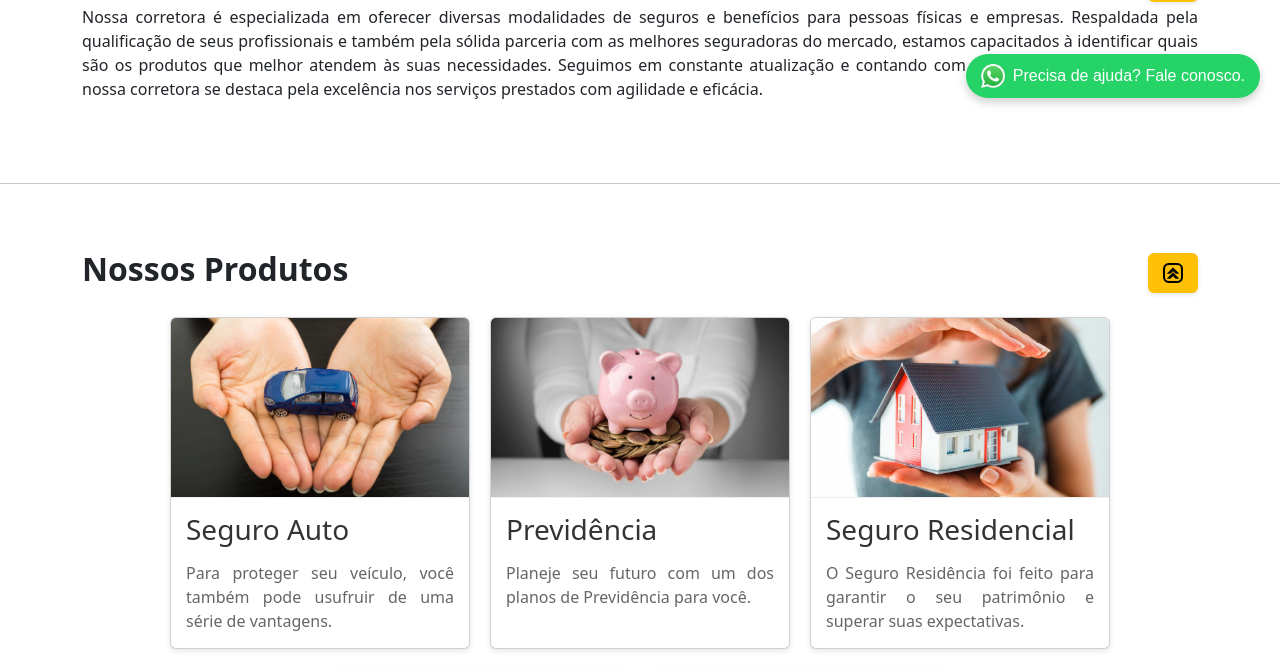
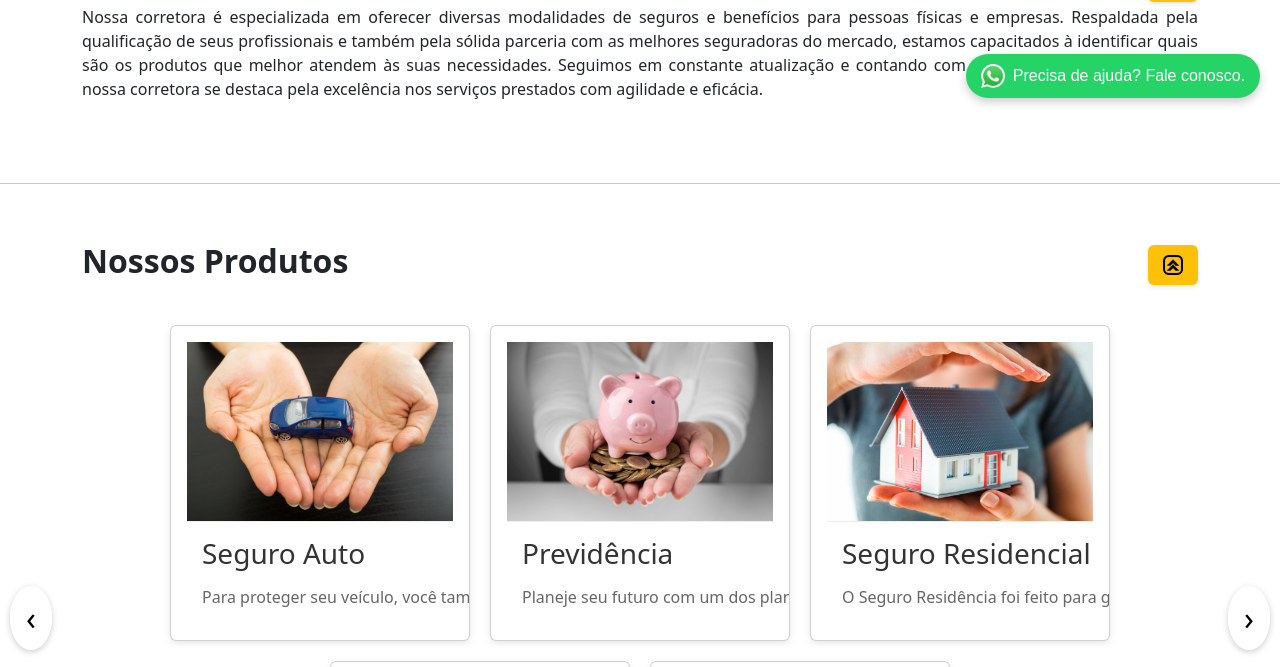
Before and after one commit to Emerdcp/SiteIsisSeguros, a PHP site: page / in a window 1280 px wide. Shown: the part 682-1349 px from the top of the page. Run offline with PHP 8.4, Linux system fonts and the light colour scheme.

Commit message:
Adicionado comando para Mover cards lateralmente
Adicionado comando para Mover cards lateralmente

```diff
--- a/index.html
+++ b/index.html
@@ -55,13 +55,17 @@
   </section>
   <hr>
   <!--================== PRODUTOS - CARDS ==================-->
-  <section id="produtos" class="produtos">
+  <section id="produtos" class="produtos secao-cards"><!--"secao-cards" para cards na laterais-->
     <div class="container">
       <div class="linha-topo">
         <h2><b>Nossos Produtos</b></h2>
         <!-- <a href="#home" class="botao-topo" class="alinha-direita">🔝 Inicio</a> -->
         <a href="#home" class="botao-topo" class="alinha-direita"><img src="imagens/topo.png" class="produtosBotao" alt="Início"></a>
       </div>
+
+      <button class="btn-scroll left" onclick="scrollCards('left')">&#8249;</button><!--button para cards na laterais-->
+      <div class="cards-scroll" id="cardsContainer"> <!--Scroll para cards na laterais-->
+
       <div class="cards">
         <div class="card" data-produto="auto"> <!-- data-produto="auto" Para abrir o Modal.-->
           <img src="imagens/seguroAuto.jpg" alt="Seguro Auto" loading="lazy">
@@ -89,6 +93,10 @@
           <p>O Porto Seguro Empresa cuida do seu patrimônio com eficiência, segurança e economia.</p>
         </div>
       </div>
+
+    </div>
+    <button class="btn-scroll right" onclick="scrollCards('right')">&#8250;</button><!--button para cards na laterais-->
+
   </section>
   <!--================== MODAL PARA ABRIR AS INFORMAÇÕES DOS CARDS ==================-->
   <div id="modal" class="modal">
--- a/script.js
+++ b/script.js
@@ -47,6 +47,23 @@
     });
 });
 
+
+// Deletar ?????????????
+
+//================== MODAL PARA CARDS ANDANDO PARA OS LADOS ==================//
+
+function scrollCards(direction) {
+  const container = document.getElementById('cardsContainer');
+  const scrollAmount = 300; // pixels por clique
+
+  if (direction === 'left') {
+    container.scrollBy({ left: -scrollAmount, behavior: 'smooth' });
+  } else {
+    container.scrollBy({ left: scrollAmount, behavior: 'smooth' });
+  }
+}
+
+// Deletar até aqui ?????????????
 
 //================== MODAL PARA CARDS ==================//
 
--- a/style.css
+++ b/style.css
@@ -159,6 +159,79 @@
     text-align: center;
     padding: 15px;
   }
+
+
+
+ /*  Deletar ?????????????
+
+/*================== CARDS LADO MOVENDO LATERAL ==================*/
+/* Estilo para rolagem lateral */
+.secao-cards {
+  position: relative;
+  padding: 2rem 0;
+  overflow: hidden;
+}
+
+.cards-scroll {
+  display: flex;
+  overflow-x: auto; /* permite a rolagem horizontal */
+  scroll-behavior: smooth;
+  gap: 1rem;
+  padding: 1rem 2rem;
+  scroll-snap-type: x mandatory;
+  white-space: nowrap; /* Impede que os cards quebrem para a linha seguinte */
+}
+
+.card {
+  flex: 0 0 auto; /* Permite que o card tenha tamanho fixo e não se estique */
+  min-width: 250px;  /* Largura mínima dos cards */
+  height: 180px;
+  background-color: #f1f1f1;
+  border-radius: 12px;
+  box-shadow: 0 4px 8px rgba(0,0,0,0.1);
+  padding: 1rem;
+  scroll-snap-align: start;  /* Faz o alinhamento do card quando parar de rolar */
+}
+
+.btn-scroll {
+  position: absolute;
+  top: 50%;
+  transform: translateY(-50%);
+  background: #ffffffdd;
+  border: none;
+  font-size: 2rem;
+  cursor: pointer;
+  padding: 0.5rem 1rem;
+  border-radius: 50%;
+  z-index: 10;
+  box-shadow: 0 2px 6px rgba(0,0,0,0.2);
+  transition: background 0.3s ease;
+}
+
+.btn-scroll:hover {
+  background: #ffffff;
+}
+
+.btn-scroll.left {
+  left: 10px;
+}
+
+.btn-scroll.right {
+  right: 10px;
+}
+
+/* Esconde a barra de rolagem */
+.cards-scroll::-webkit-scrollbar {
+  display: none;
+}
+
+.cards-scroll {
+  -ms-overflow-style: none;
+  scrollbar-width: none;
+}
+
+/* ------    Deletar ate aqui ????????????? */
+
 
 /*================== CARDS LADO A LADO ==================*/
   .cards {
```
